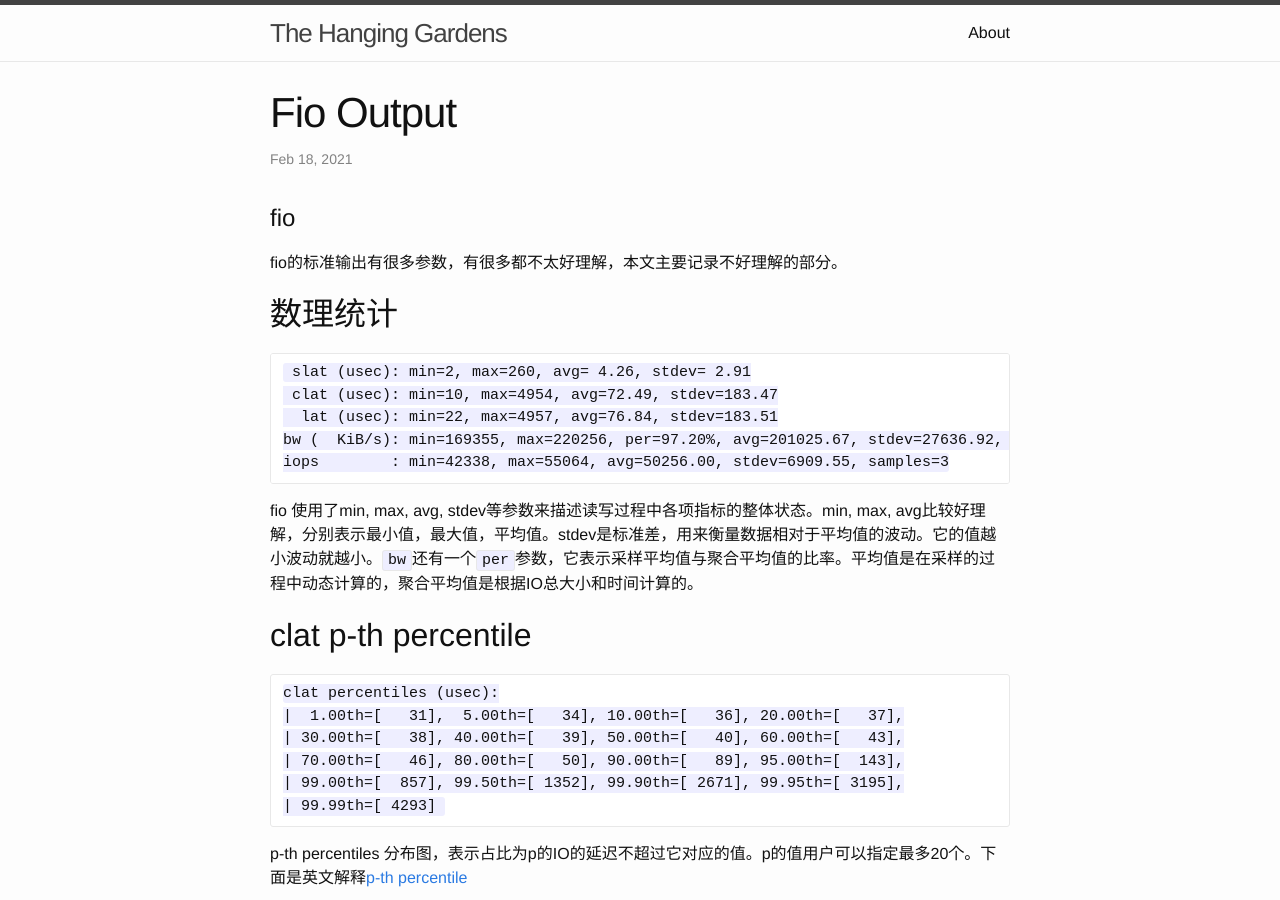
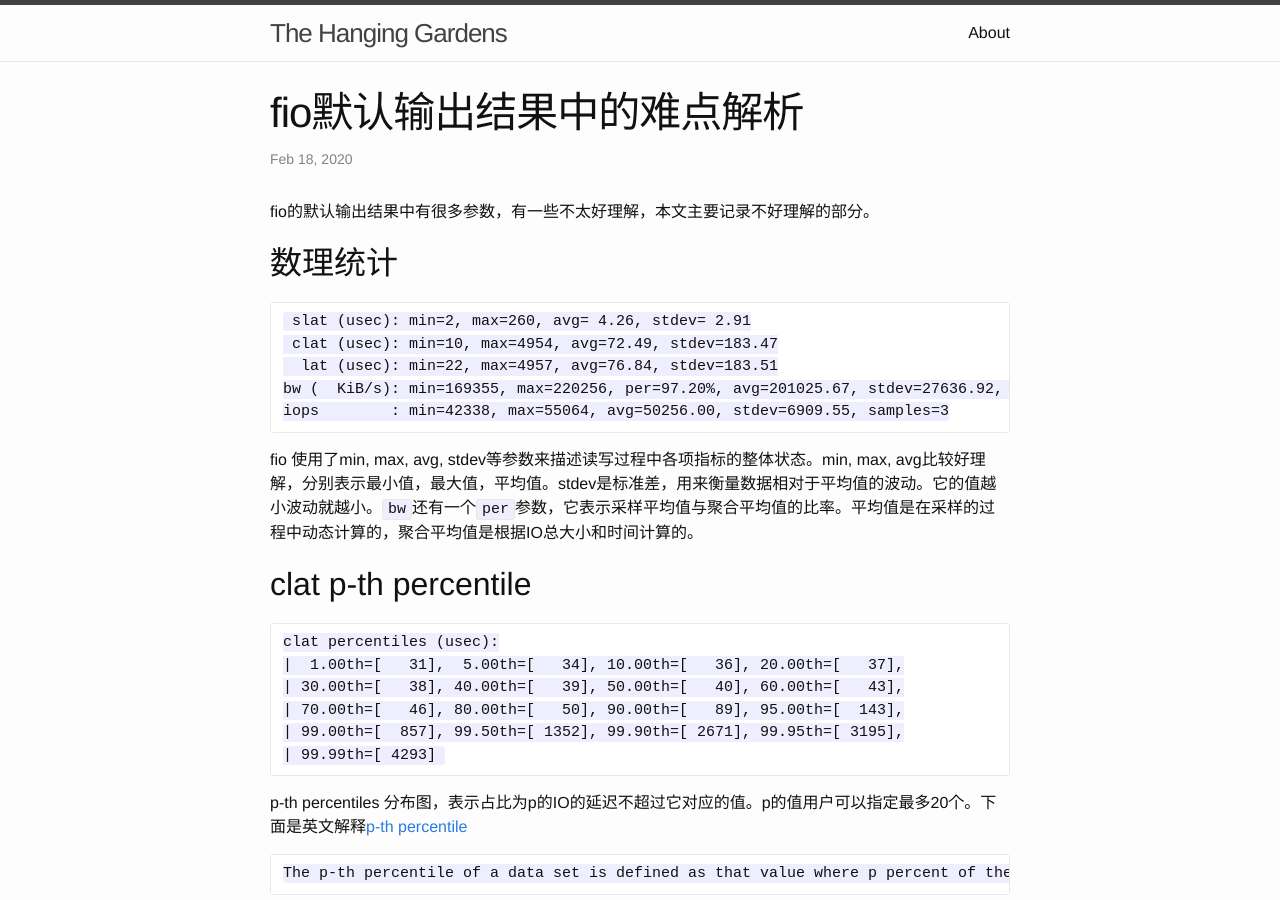
Before and after one commit to bablon/bablon.github.io, a Jekyll site: the page built from _posts/2021-02-18-fio-output.md, in a window 1280 px wide and 900 px high. Built offline with Jekyll 4.4.1, drawn with Linux system fonts in a browser that asks for light colours; our own code applies the rules of GitHub Pages for plain Markdown files.

Commit message:
fix title and time for fio

```diff
--- a/_posts/2021-02-18-fio-output.md
+++ b/_posts/2021-02-18-fio-output.md
@@ -1,6 +1,11 @@
-# fio
+---
+layout: post
+title:  "fio默认输出结果中的难点解析"
+date:   2020-02-18 16:00:00
+categories: fio
+---
 
-fio的标准输出有很多参数，有很多都不太好理解，本文主要记录不好理解的部分。
+fio的默认输出结果中有很多参数，有一些不太好理解，本文主要记录不好理解的部分。
 
 ## 数理统计
 
```
Also changed, not shown: _posts/2021-02-20-fio-avg-stdev.md (+1 -1 lines).
